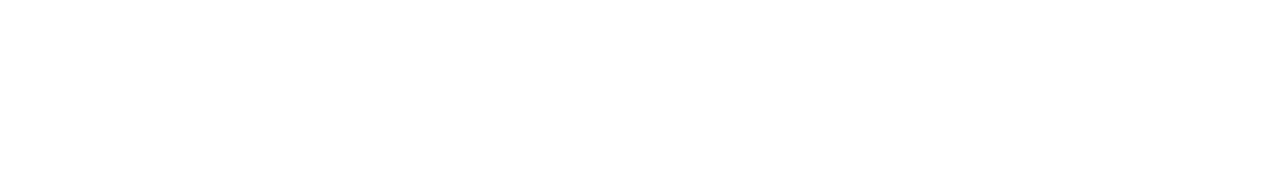
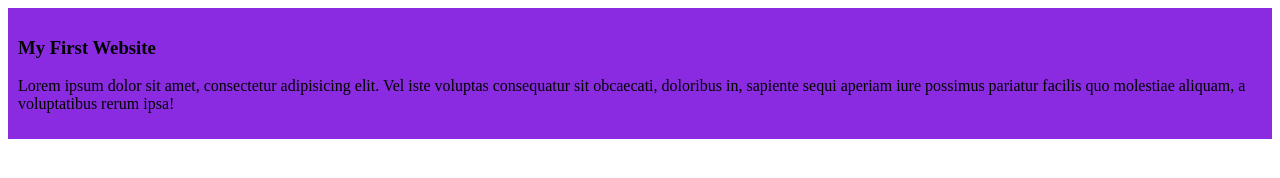
Before and after one commit to Rifat3315/my-simple-website, a plain HTML site: page index.html in a window 1280 px wide. Drawn offline with Linux system fonts and the light colour scheme.

Commit message:
added the first blog

```diff
--- a/index.html
+++ b/index.html
@@ -4,8 +4,13 @@
     <meta charset="UTF-8">
     <meta name="viewport" content="width=device-width, initial-scale=1.0">
     <title>My Simple Website</title>
+    <link rel="stylesheet" href="styles/blog.css">
 </head>
 <body>
+    <div>
+<h3> My First Website </h3>
+<p> Lorem ipsum dolor sit amet, consectetur adipisicing elit. Vel iste voluptas consequatur sit obcaecati, doloribus in, sapiente sequi aperiam iure possimus pariatur facilis quo molestiae aliquam, a voluptatibus rerum ipsa!</p>
 
+    </div>
 </body>
 </html>
--- /dev/null
+++ b/styles/blog.css
@@ -0,0 +1,4 @@
+div{
+    background-color: blueviolet;
+    padding:10px;
+}
```
